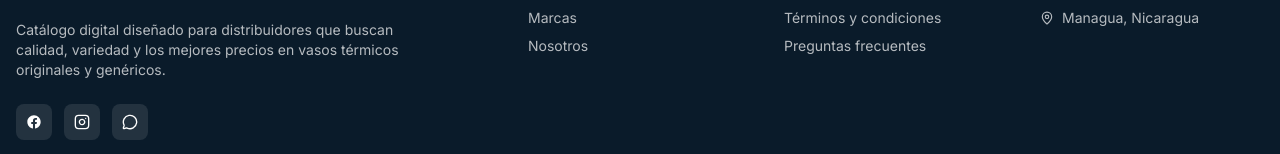
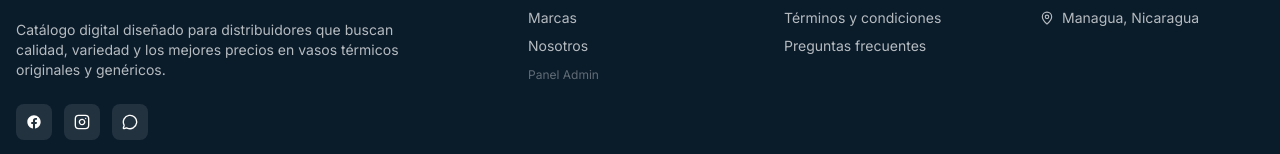
Before and after one commit to marcasnt/c3, a React (Vite) app: page / in a window 1280 px wide. Shown: the part 3233-3387 px from the top of the page. Built offline with nearby package versions, Linux system fonts and the light colour scheme; no server answers; the database is empty.

Commit message:
feat: configure white logo as Apple touch icon, prioritize white logo in manifest, and add subtle Panel Admin link in footer navigation for standalone PWA access

```diff
--- a/index.html
+++ b/index.html
@@ -7,7 +7,7 @@
     <meta name="apple-mobile-web-app-capable" content="yes" />
     <meta name="apple-mobile-web-app-status-bar-style" content="default" />
     <meta name="apple-mobile-web-app-title" content="C3 Catálogo" />
-    <link rel="apple-touch-icon" href="/C3 logo.png" />
+    <link rel="apple-touch-icon" href="/Logo Blanco C3.png?v=2" />
     <meta name="viewport" content="width=device-width, initial-scale=1.0" />
     <link rel="preconnect" href="https://fonts.googleapis.com" />
     <link rel="preconnect" href="https://fonts.gstatic.com" crossorigin />
--- a/src/components/Footer.tsx
+++ b/src/components/Footer.tsx
@@ -60,6 +60,7 @@ export function Footer() {
               <li><Link to="/catalogo" className="hover:text-white">Catálogo</Link></li>
               <li><Link to="/marcas" className="hover:text-white">Marcas</Link></li>
               <li><Link to="/nosotros" className="hover:text-white">Nosotros</Link></li>
+              <li><Link to="/admin" className="hover:text-white text-xs opacity-50">Panel Admin</Link></li>
             </ul>
           </div>
 
```
Also changed, not shown: public/manifest.json.
